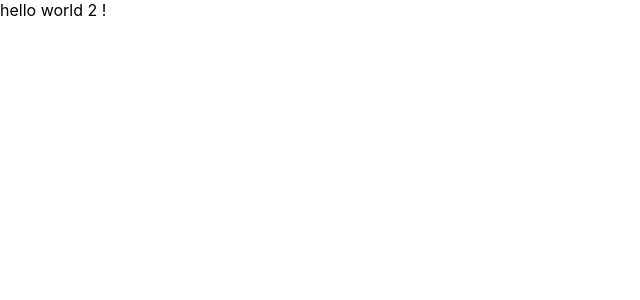
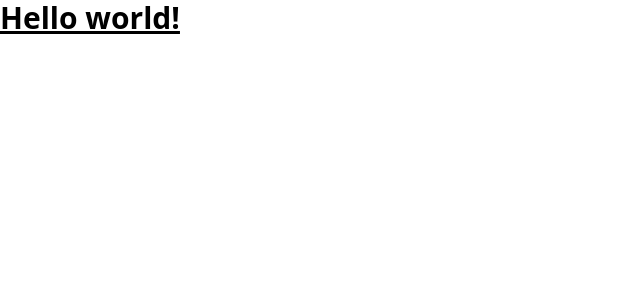
Before and after one commit to achraftouati/hackathon-uit-reactapp, a JavaScript app: page / in a window 1280 px wide. Shown: the top 300 px of the page, without its empty margins (0-640 px from the left). Built offline with nearby package versions, Linux system fonts and the light colour scheme; the HTML template or start-up script is replaced by a standard one.

Commit message:
adding tailwind css

```diff
--- a/package.json
+++ b/package.json
@@ -34,5 +34,8 @@
       "last 1 firefox version",
       "last 1 safari version"
     ]
+  },
+  "devDependencies": {
+    "tailwindcss": "^3.4.17"
   }
 }
--- a/src/App.js
+++ b/src/App.js
@@ -2,9 +2,9 @@
 function App() {
   return (
     <div>
-      <header className="App-header">
-        hello world 2 !
-      </header>
+      <h1 className="text-3xl font-bold underline">
+        Hello world!
+      </h1>
     </div>
   );
 }
--- a/src/index.css
+++ b/src/index.css
@@ -1,13 +1,3 @@
-body {
-  margin: 0;
-  font-family: -apple-system, BlinkMacSystemFont, 'Segoe UI', 'Roboto', 'Oxygen',
-    'Ubuntu', 'Cantarell', 'Fira Sans', 'Droid Sans', 'Helvetica Neue',
-    sans-serif;
-  -webkit-font-smoothing: antialiased;
-  -moz-osx-font-smoothing: grayscale;
-}
-
-code {
-  font-family: source-code-pro, Menlo, Monaco, Consolas, 'Courier New',
-    monospace;
-}
+@tailwind base;
+@tailwind components;
+@tailwind utilities;
--- /dev/null
+++ b/tailwind.config.js
@@ -0,0 +1,10 @@
+/** @type {import('tailwindcss').Config} */
+module.exports = {
+  content: [
+    "./src/**/*.{js,jsx,ts,tsx}",
+  ],
+  theme: {
+    extend: {},
+  },
+  plugins: [],
+}
```
Also changed, not shown: 1 other file (tests, documents, lock files or other folders).
